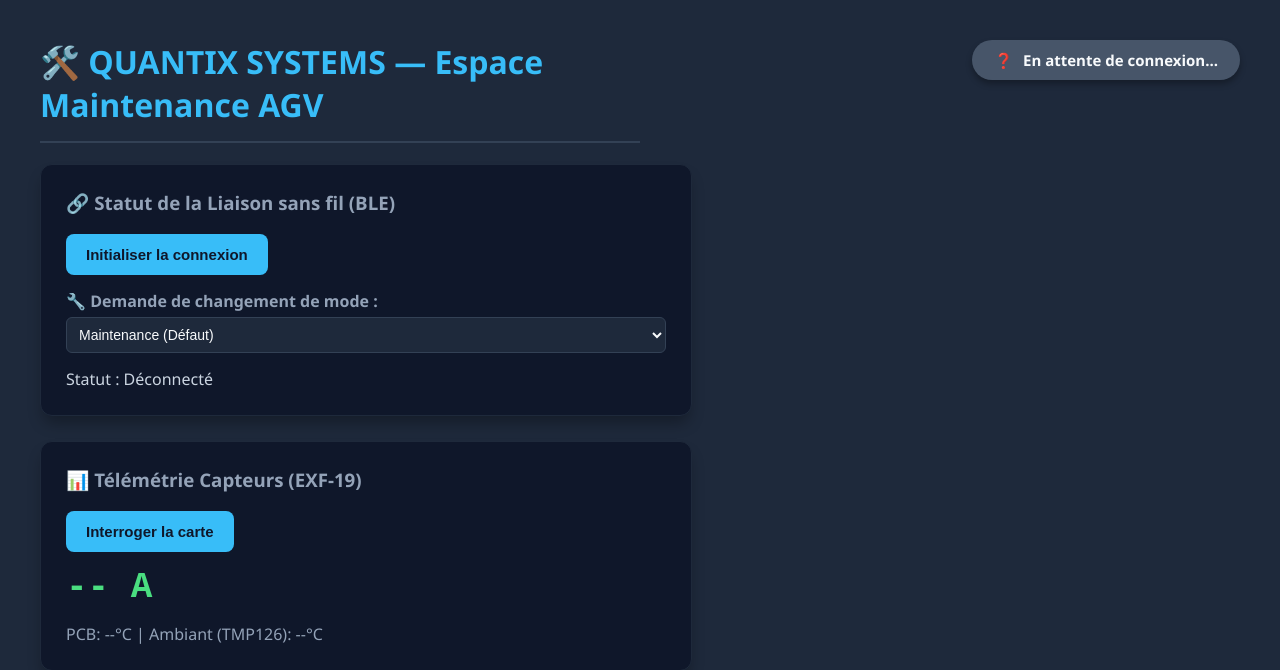
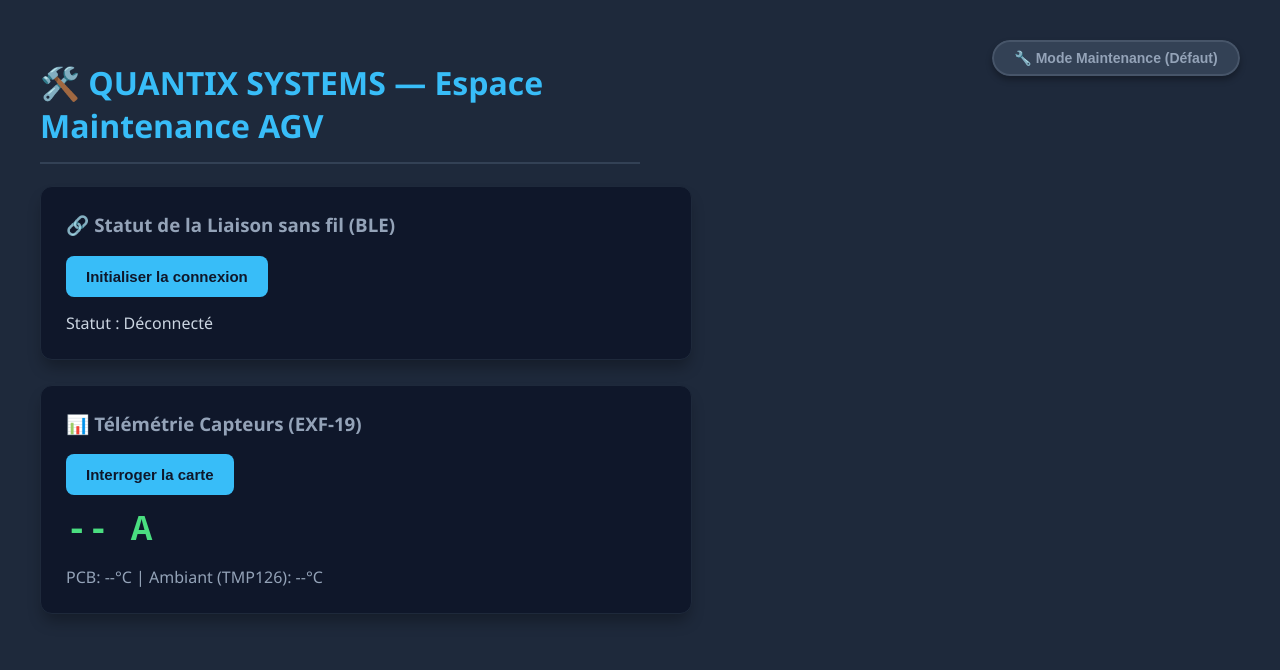
Before and after one commit to AdamAlvess/QUANTIX-SYSTEMS, a Python web app: template API/templates/app.html in a window 1280 px wide. Shown: the top 670 px of the page. Run offline with Jinja, Linux system fonts and the light colour scheme; the template is opened without the code that fills it, so the values that code supplies are empty.

Commit message:
ajout/modification du menu déroulant des mode de fonctionnement de la carte

```diff
--- a/API/templates/app.html
+++ b/API/templates/app.html
@@ -1,4 +1,4 @@
-<!DOCT<!DOCTYPE html>
+<!DOCTYPE html>
 <html lang="fr">
 <head>
     <meta charset="UTF-8">
@@ -57,35 +57,42 @@
             font-family: 'Courier New', Courier, monospace;
         }
 
-        /* --- STYLES DU BADGE DE MODE EN HAUT A DROITE --- */
-        .status-badge {
+        /* --- STYLES DU CONTAINEUR EN HAUT A DROITE --- */
+        .status-container {
             position: absolute;
             top: 40px;
             right: 40px;
-            padding: 10px 22px;
-            border-radius: 50px;
-            font-weight: 700;
-            font-size: 15px;
             box-shadow: 0 4px 6px rgba(0,0,0,0.3);
-            display: flex;
-            align-items: center;
-            gap: 10px;
-            transition: all 0.4s ease;
+            border-radius: 20px;
+            overflow: hidden;
         }
 
-        /* Couleurs modernes Tailwind */
-        .mode-nominal { background-color: #10b981; color: #022c22; } /* Vert émeraude */
-        .mode-maintenance { background-color: #f59e0b; color: #451a03; } /* Ambre/Orange */
-        .mode-alarme { background-color: #ef4444; color: #450a0a; } /* Rouge vif */
-        .mode-inconnu { background-color: #475569; color: #f8fafc; } /* Gris neutre */
+        /* Menu déroulant stylisé sous forme de badge interactif permanent */
+        .mode-dropdown-badge {
+            background-color: #334155;
+            color: #94a3b8;
+            border: 2px solid #475569;
+            padding: 8px 20px;
+            border-radius: 20px;
+            font-weight: bold;
+            font-size: 14px;
+            cursor: pointer;
+            outline: none;
+            appearance: none;
+            -webkit-appearance: none;
+            text-align: center;
+            transition: all 0.3s ease;
+        }
 
     </style>
 </head>
 <body>
 
-    <div id="mode_badge" class="status-badge mode-inconnu">
-        <span id="mode_icon">❓</span>
-        <span id="mode_text">En attente de connexion...</span>
+    <div class="status-container">
+        <select id="global-mode-select" onchange="changeAGVMode()" class="mode-dropdown-badge">
+            <option value="1" selected>🔧 Mode Maintenance (Défaut)</option>
+            <option value="0">🟢 Fonctionnement Nominal</option>
+        </select>
     </div>
 
     <h1>🛠️ QUANTIX SYSTEMS — Espace Maintenance AGV</h1>
@@ -93,15 +100,6 @@
     <div class="card">
         <h3>🔗 Statut de la Liaison sans fil (BLE)</h3>
         <button class="btn" onclick="connectAGV()">Initialiser la connexion</button>
-
-        <div style="margin-top: 15px;">
-            <label for="mode-select" style="color: #94a3b8; font-weight: bold; display: block; margin-bottom: 5px;">🔧 Demande de changement de mode :</label>
-            <select id="mode-select" onchange="changeAGVMode()" style="background-color: #1e293b; color: #f8fafc; border: 1px solid #334155; padding: 8px; border-radius: 6px; width: 100%; font-size: 14px; cursor: pointer;">
-                <option value="1">Maintenance (Défaut)</option>
-                <option value="0">Fonctionnement nominal</option>
-            </select>
-        </div>
-
         <div id="status" style="margin-top:15px; color: #cbd5e1;">Statut : Déconnecté</div>
     </div>
 
@@ -116,13 +114,27 @@
 
     <script>
         async function connectAGV() {
-            document.getElementById('status').innerText = "🔄 Recherche et connexion...";
+            let statusDiv = document.getElementById('status');
+            statusDiv.innerText = "🔄 Recherche et connexion...";
             try {
                 let response = await fetch('/api/connect');
                 let data = await response.json();
-                document.getElementById('status').innerText = data.status;
+
+                if (response.ok) {
+                    statusDiv.innerText = "✅ Connecté à l'AGV";
+
+                    // Ajustement des couleurs pour montrer que la liaison est active
+                    let selectElement = document.getElementById('global-mode-select');
+                    if (selectElement.value === "1") {
+                        selectElement.style.backgroundColor = "#1e3a8a"; // Bleu actif
+                        selectElement.style.color = "#93c5fd";
+                        selectElement.style.border = "2px solid #2563eb";
+                    }
+                } else {
+                    statusDiv.innerText = data.status || "❌ Échec de la connexion";
+                }
             } catch (e) {
-                document.getElementById('status').innerText = "❌ Erreur serveur Web";
+                statusDiv.innerText = "❌ Erreur serveur Web";
             }
         }
 
@@ -140,48 +152,56 @@
                 document.getElementById('current_val').innerText = data.current.toFixed(2) + " A";
                 document.getElementById('temp_val').innerText = `PCB: ${data.temperatures.ntc_pcb_1}°C | Châssis (TMP126): ${data.temperatures.ambient_chassis}°C`;
 
-                // 2. Mise à jour du badge de mode en haut à droite
-                const badge = document.getElementById('mode_badge');
-                const modeText = document.getElementById('mode_text');
-                const modeIcon = document.getElementById('mode_icon');
-
-                // Réinitialisation des classes CSS
-                badge.className = "status-badge";
-
-                // Application des bonnes couleurs selon le mode
+                // 2. Synchronisation automatique de l'IHM si le mode a changé tout seul (ex: Alarme)
+                let selectElement = document.getElementById('global-mode-select');
                 if (data.mode === "Fonctionnement nominal") {
-                    badge.classList.add("mode-nominal");
-                    modeIcon.innerText = "✅";
+                    selectElement.value = "0";
+                    selectElement.style.backgroundColor = "#166534"; // Vert
+                    selectElement.style.color = "#bbf7d0";
+                    selectElement.style.border = "2px solid #22c55e";
+                } else if (data.mode === "Maintenance") {
+                    selectElement.value = "1";
+                    selectElement.style.backgroundColor = "#1e3a8a"; // Bleu
+                    selectElement.style.color = "#93c5fd";
+                    selectElement.style.border = "2px solid #2563eb";
                 } else if (data.mode === "Alarme") {
-                    badge.classList.add("mode-alarme");
-                    modeIcon.innerText = "🚨";
-                } else if (data.mode === "Maintenance") {
-                    badge.classList.add("mode-maintenance");
-                    modeIcon.innerText = "🛠️";
-                } else {
-                    badge.classList.add("mode-inconnu");
-                    modeIcon.innerText = "❓";
+                    selectElement.style.backgroundColor = "#991b1b"; // Rouge Alarme
+                    selectElement.style.color = "#fee2e2";
+                    selectElement.style.border = "2px solid #ef4444";
                 }
-
-                modeText.innerText = data.mode;
 
             } catch (e) {
                 alert("Erreur de connexion à l'API locale.");
             }
-        }async function changeAGVMode() {
-            let selectElement = document.getElementById('mode-select');
-            let selectedMode = selectElement.value; // Récupère 0 ou 1
+        }
 
-            let response = await fetch(`/api/change_mode?mode=${selectedMode}`);
-            let data = await response.json();
+        async function changeAGVMode() {
+            let selectElement = document.getElementById('global-mode-select');
+            let selectedMode = selectElement.value;
 
-            if (data.error) {
-                alert("❌ " + data.error);
+            // Changement visuel immédiat de la couleur selon le choix utilisateur
+            if (selectedMode === "0") {
+                selectElement.style.backgroundColor = "#166534"; // Vert
+                selectElement.style.color = "#bbf7d0";
+                selectElement.style.border = "2px solid #22c55e";
             } else {
-                alert("💾 " + data.status);
+                selectElement.style.backgroundColor = "#1e3a8a"; // Bleu
+                selectElement.style.color = "#93c5fd";
+                selectElement.style.border = "2px solid #2563eb";
+            }
+
+            try {
+                let response = await fetch(`/api/change_mode?mode=${selectedMode}`);
+                let data = await response.json();
+
+                if (data.error) {
+                    // Si pas connecté, l'API Flask renvoie l'erreur et on l'affiche proprement
+                    alert("⚠️ " + data.error);
+                }
+            } catch (error) {
+                alert("❌ Erreur de communication avec le serveur.");
             }
         }
-
     </script>
 </body>
 </html>
```
